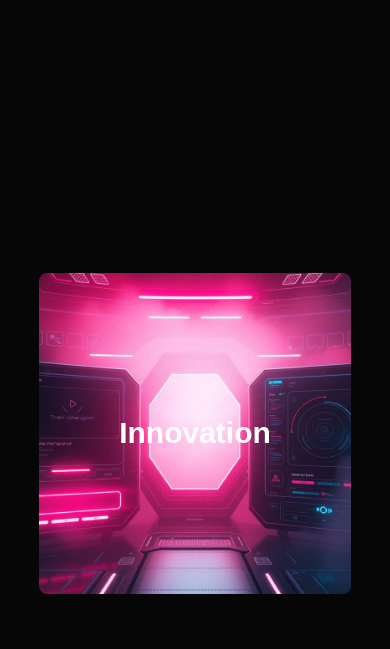
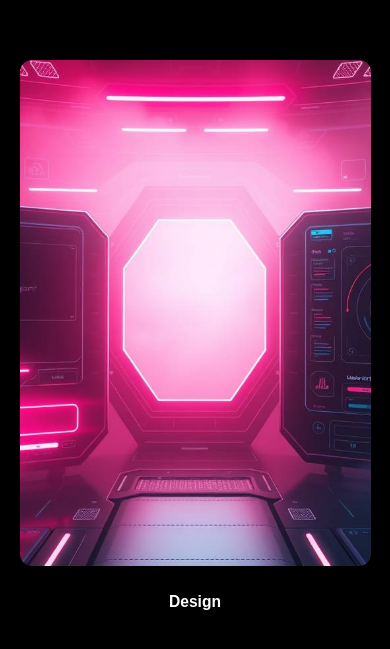
Before and after one commit to rishabh0777/webli, a Next.js app: page / in a window 390 px wide. Shown: the part 4132-4781 px from the top of the page. Built offline with nearby package versions, Linux system fonts and the light colour scheme.

Commit message:
bug fixing in Image reveal

```diff
--- a/src/components/ImageReveal.js
+++ b/src/components/ImageReveal.js
@@ -2,147 +2,55 @@
 
 import React, { useRef } from "react";
 import gsap from "gsap";
-import { ScrollTrigger } from "gsap/all";
+import { ScrollTrigger } from "gsap/ScrollTrigger";
 import { useGSAP } from "@gsap/react";
 import Image from "next/image";
 
-// GSAP Plugin
+import img1 from "@/assets/images/cardReveal1.jpg";
+import img2 from "@/assets/images/cardReveal2.jpg";
+import img3 from "@/assets/images/cardReveal3.jpg";
+import img4 from "@/assets/images/cardReveal4.jpg";
+
 gsap.registerPlugin(ScrollTrigger);
 
-// Image Imports
-import cardReveal1 from "@/assets/images/cardReveal1.jpg";
-import cardReveal2 from "@/assets/images/cardReveal2.jpg";
-import cardReveal3 from "@/assets/images/cardReveal3.jpg";
-import cardReveal4 from "@/assets/images/cardReveal4.jpg";
-import cardReveal5 from "@/assets/images/cardReveal5.jpg";
-import cardReveal6 from "@/assets/images/cardReveal6.jpg";
-import cardReveal7 from "@/assets/images/cardReveal7.jpg";
+export default function ImageReveal() {
+  const triggerRef = useRef(null);
+  const containerRef = useRef(null);
 
-const images = [
-  cardReveal1,
-  cardReveal2,
-  cardReveal3,
-  cardReveal4,
-  cardReveal5,
-  cardReveal6,
-  cardReveal7,
-];
-
-export default function ImageReveal() {
-  const container = useRef(null);
-  const tags = [
-    "Innovation",
-    "Motion",
-    "Discovery",
-    "Creativity",
-    "Transformation",
-    "Futuristic",
-    "Immersive",
-  ];
+  const tags = ["Design", "Development", "Animation", "Branding"];
+  const images = [img1, img2, img3, img4];
 
   useGSAP(() => {
-    const mm = gsap.matchMedia();
+    const cards = gsap.utils.toArray(".card");
 
-    mm.add(
-      {
-        isDesktop: "(min-width: 768px)",
-        isMobile: "(max-width: 767px)",
-      },
-      (context) => {
-        const { isDesktop, isMobile } = context.conditions;
-
-        if (!container.current) return;
-
-        const cards = container.current.querySelectorAll(".card");
-        const images = container.current.querySelectorAll(".image-inner");
-        const totalCards = cards.length;
-
-        gsap.set(cards[0], { y: "0%", scale: 1, rotate: 0 });
-        gsap.set(images[0], { scale: 1 });
-
-        for (let i = 1; i < totalCards; i++) {
-          gsap.set(cards[i], { y: "100%", scale: 1, rotation: 0 });
-          gsap.set(images[i], { scale: 1 });
+    gsap.to(cards, {
+      xPercent: -100 * (cards.length - 1),
+      ease: "none",
+      scrollTrigger: {
+        trigger: triggerRef.current,
+        pin: true,
+        scrub: 1,
+        end: () => "+=" + containerRef.current.offsetWidth,
+        anticipatePin: 1
       }
-
-        const endValue = isMobile
-          ? `+=${window.innerHeight * (totalCards - 1) * 0.6}`
-          : `+=${window.innerHeight * (totalCards - 1) + 200}`;
-
-        const tl = gsap.timeline({
-          scrollTrigger: {
-            trigger: ".sticky-card",
-            start: "-30%",
-            end: endValue,
-            pin: true,
-            scrub: 0.5,
-          },
     });
-
-        for (let i = 0; i < totalCards - 1; i++) {
-          const currentCard = cards[i];
-          const currentImage = images[i];
-          const nextCard = cards[i + 1];
-
-          tl.to(
-            currentCard,
-            {
-              scale: isDesktop ? 0.5 : 0.8,
-              rotation: isDesktop ? 10 : 5,
-              duration: 1,
-              ease: "linear",
-            },
-            i
-          );
-
-          tl.to(
-            currentImage,
-            {
-              scale: isDesktop ? 1.5 : 1.2,
-              duration: 1,
-              ease: "linear",
-            },
-            i
-          );
-
-          tl.to(
-            nextCard,
-            {
-              y: "0%",
-              duration: 1,
-              ease: "linear",
-            },
-            i
-          );
-        }
-
-        ScrollTrigger.refresh();
-
-        return () => {
-          tl.kill();
-          ScrollTrigger.getAll().forEach((trigger) => trigger.kill());
-        };
-      }
-    );
-  }, { scope: container });
+  }, []);
 
   return (
     <section
-      ref={container}
-      className="w-full left-0 relative py-3 overflow-hidden"
+      ref={triggerRef}
+      className="w-full h-screen overflow-hidden relative bg-black text-white"
     >
-      <section className="intro relative w-full md:h-[25vh] sm:h-[40vh] lg:h-[35vh] p-3">
-        {/* Optional intro heading */}
-      </section>
-
-      <section className="sticky-card relative w-full h-[30vh] sm:h-[40vh] md:min-h-[80vh] lg:h-[40vh] p-2 flex justify-center">
-        <section className="cards-container relative w-full sm:h-full md:h-auto rounded-lg overflow-hidden">
+      <div
+        ref={containerRef}
+        className="flex w-[400vw] h-screen relative"
+      >
         {tags.map((tag, index) => (
           <div
             key={index}
-              className="card absolute top-0 left-1/2 -translate-x-1/2 w-[80vw] md:w-[80vw] sm:h-full md:h-auto flex items-center justify-center rounded-lg overflow-hidden"
+            className="card relative w-screen h-screen flex flex-col items-center justify-center"
           >
-              <div className="relative w-full h-full image-inner">
+            <div className="relative w-[90%] h-[60vh] rounded-xl overflow-hidden shadow-lg">
               <Image
                 src={images[index]}
                 alt={tag}
@@ -151,16 +59,10 @@ export default function ImageReveal() {
                 priority={index === 0}
               />
             </div>
-              <h3 className="absolute text-white text-3xl font-bold z-10">
-                {tag}
-              </h3>
+            <h3 className="mt-6 text-[4vw] font-bold z-10">{tag}</h3>
           </div>
         ))}
-        </section>
-      </section>
-
-      {/* Spacer to prevent overlap with next section */}
-      <div className="h-[10vh] md:h-[40vh]"></div>
+      </div>
     </section>
   );
 }
```
Lines whose indentation alone changed are shown as unchanged.
